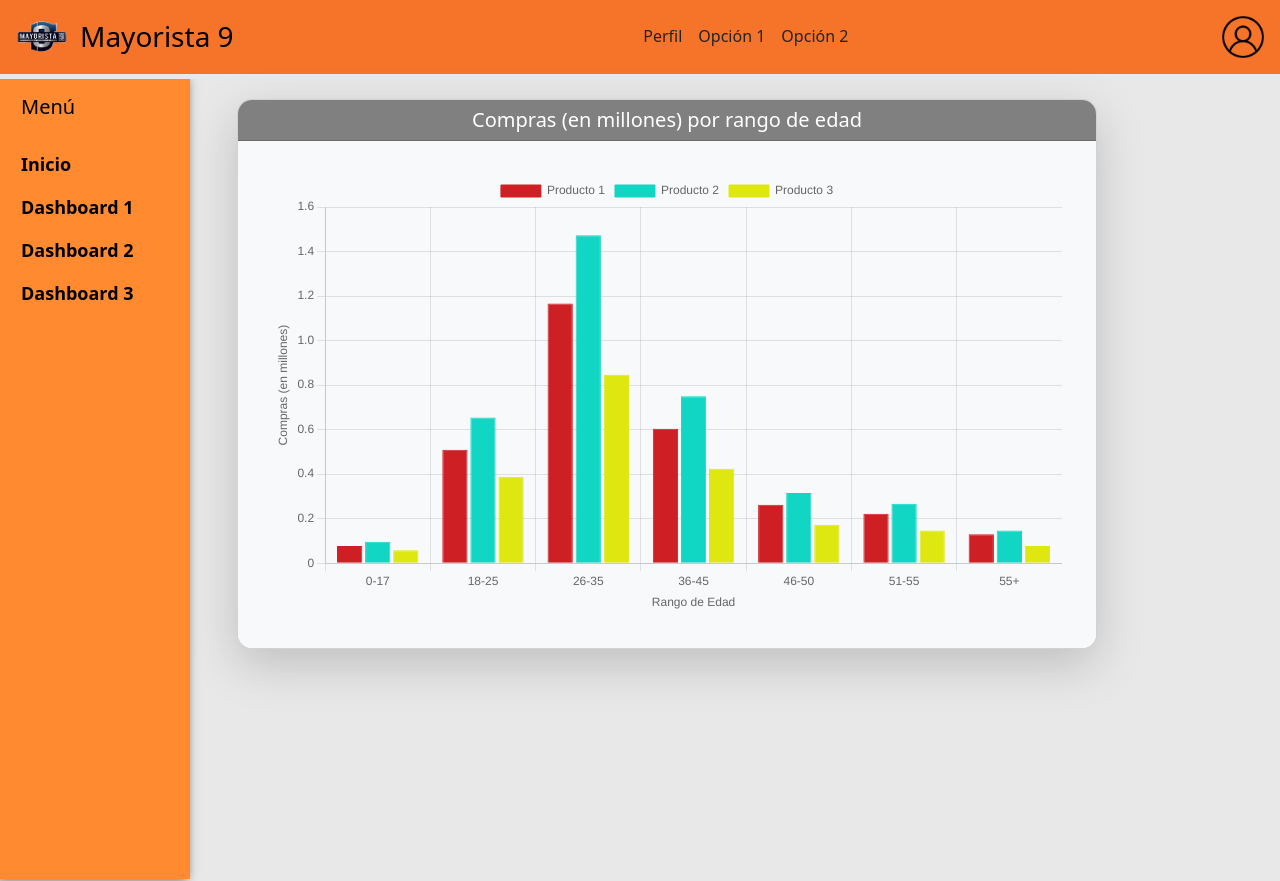
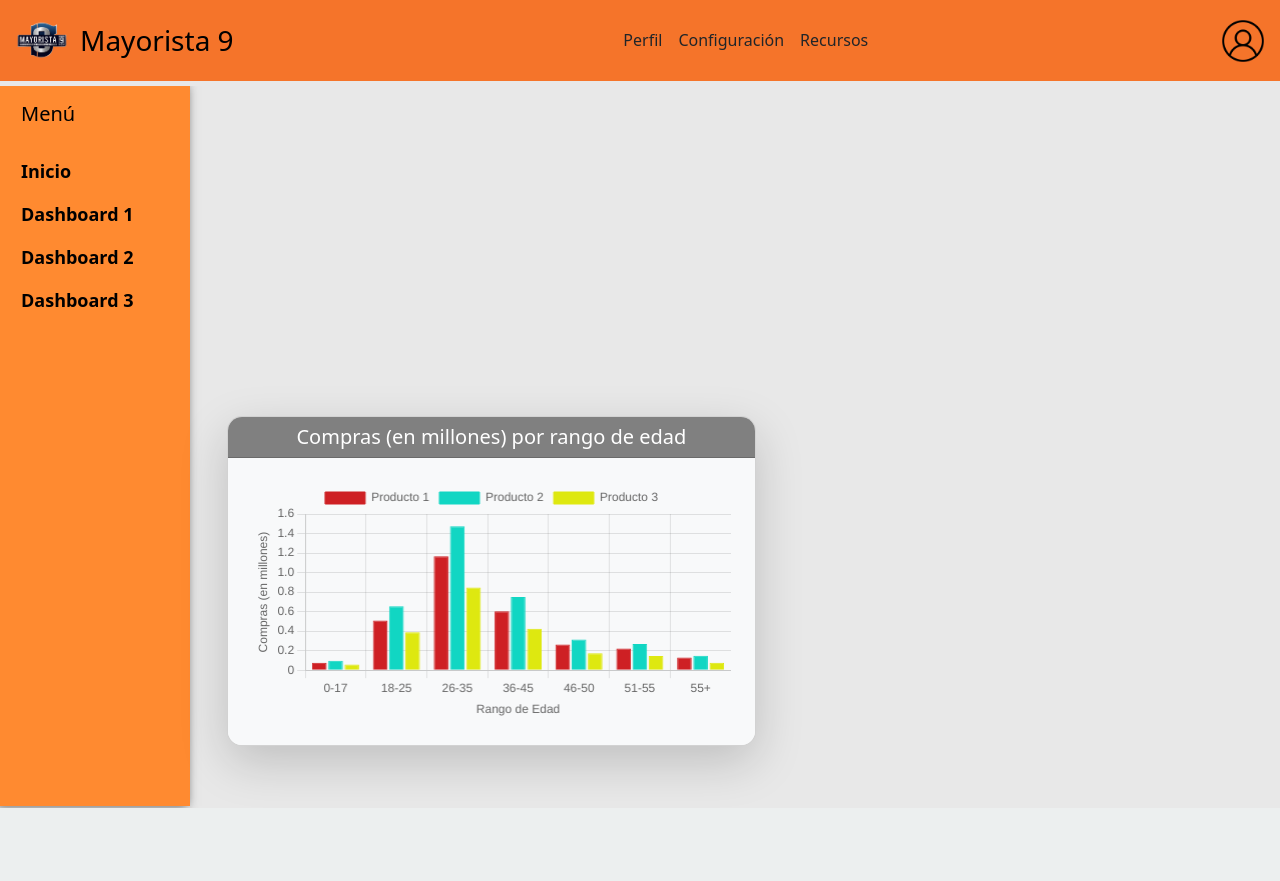
Before and after one commit to VichoIFA/Visualizacion, a Django app: template proyecto/mayorista9/templates/graficomuestra.html in a window 1280 px wide. After the commit the page ends 808 px from the top, so only its background shows below. Run offline with Django 5.2, Linux system fonts and the light colour scheme; the template is opened without the code that fills it, so the values that code supplies are empty; parts of the project's set-up code (start-up, migrations or seed data) failed here and were passed over; some libraries are stand-ins or nearby versions.

Commit message:
avance pagina
intento de subir los datos de manera dinamica

```diff
--- a/proyecto/mayorista9/templates/graficomuestra.html
+++ b/proyecto/mayorista9/templates/graficomuestra.html
@@ -12,7 +12,7 @@
             background-color: #f5742a;
         }
         .sidebar {
-            height: 100vh;
+            height: 720px;
             width: 190px;
             background-color: #ff8a30;
             color: #000000;
@@ -44,18 +44,29 @@
     <nav class="navbar custom-navbar"  style = "border-bottom: 5px solid #e8e8e8;">
         <div class="container-fluid d-flex align-items-center">
             <a class="navbar-brand d-flex align-items-center" href="#">
-                <img src="{% static 'images/logo.png' %}" alt="Logo" width="60" height="48" class="d-inline-block align-text-top">
+                <img src="{% static 'images/logo.png' %}" alt="Logo" width="60" height="55" class="d-inline-block align-text-top">
                 <h3 class="mb-0 ms-2">Mayorista 9</h3>
             </a>
 
             <div class="d-flex ms-2">
-                <h6 class="mb-0 ms-3">Perfil</h6>
-                <h6 class="mb-0 ms-3">Opción 1</h6>
-                <h6 class="mb-0 ms-3">Opción 2</h6>
+                <span class="clickable-text ms-3">
+                    <h6 class="mb-0">Perfil</h6>
+                </span>
+                <span class="clickable-text ms-3">
+                    <h6 class="mb-0">Configuración</h6>
+                </span>
+                <span class="clickable-text ms-3">
+                    <h6 class="mb-0">Recursos</h6>
+                </span>
             </div>
 
             <img src="{% static 'images/perfil.png' %}" alt="Descripción de la imagen" width="50" height="50" class="rounded-circle">
         </div>
+            <style>
+        .clickable-text {
+            cursor: pointer;
+        }
+    </style>
     </nav>
 
     <div class="container-fluid" style = "border-bottom: 2px solid #e8e8e8; border-right:  2px solid #e8e8e8;">
@@ -81,13 +92,13 @@
             </nav>
 
             <main class="col-md-9 ms-sm-auto col-lg-10 px-md-4">
-                <div style="max-width: 60rem; padding-right: 100px; padding-top: 20px">
-                    <div class="card text-center shadow-lg" style="border-radius: 15px; overflow: hidden;">
+                <div style="max-width: 52%; margin-left: -10px; padding-top: 330px;"> <!-- si queremos realizar cambios de tamaños, cambiar max-width -->
+                    <div class="card text-center shadow-lg" style="border-radius: 15px; overflow: hidden; height: 100%;">
                         <div class="card-header text-white" style="background-color: gray;">
                             <h5 class="card-title mb-0">Compras (en millones) por rango de edad</h5>
                         </div>
                         <div class="card-body p-4 bg-light">
-                            <div style="width: 100%; height: 100%; padding: 10px;">
+                            <div style="width: 100%; height: 100%;">
                                 <canvas id="mainChart"></canvas>
                             </div>
                         </div>
@@ -152,7 +163,6 @@
                                 }
                             }
                         };
-
                         var mainChartCtx = document.getElementById('mainChart').getContext('2d');
                         var mainChart = new Chart(mainChartCtx, mainChartConfig);
                     });
```
Also changed, not shown: proyecto/mayorista9/views.py (+6 -2 lines).
